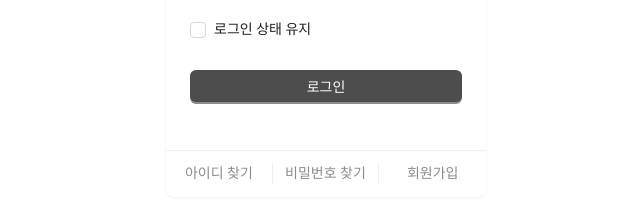
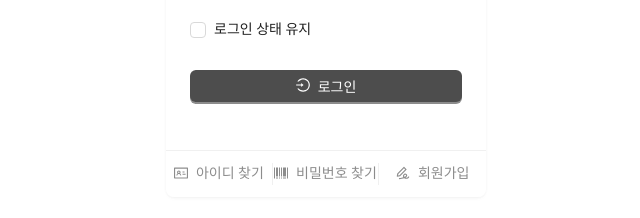
Before and after one commit to coldrain-f/antd-dashboard, a React (Create React App) app in the folder Client/: page / in a window 1280 px wide. Shown: the part 466-684 px from the top of the page, without its empty margins (314-954 px from the left). Built offline with nearby package versions, Linux system fonts and the light colour scheme.

Commit message:
로그인, 회원가입 링크별 아이콘 추가

```diff
--- a/Client/src/App.tsx
+++ b/Client/src/App.tsx
@@ -30,8 +30,9 @@ const App: React.FC = () => {
       locale={locale}
       theme={{
         token: {
-          // colorPrimary: "#00B96B",
-          colorPrimary: "#334155",
+          colorPrimary: "#00B96B",
+          //colorPrimary: "#00B96B",
+          //colorPrimary: antdState.isDarkMode ? "#1677FF" : "#334155",
           fontFamily: "Noto Sans KR",
           fontSize: 14, // default
         },
--- a/Client/src/CloudNavbar.tsx
+++ b/Client/src/CloudNavbar.tsx
@@ -117,7 +117,7 @@ const CloudNavbar: React.FC = () => {
         <Link to="/dashboard">
           <SVGComponent
             width={"125px"}
-            height={"64px"}
+            height={antdState.isCompactMode ? "56px" : "64px"}
             viewBox="0 0 4096 1554.887939983557"
           />
         </Link>
--- a/Client/src/CloudSideNavbar.tsx
+++ b/Client/src/CloudSideNavbar.tsx
@@ -1,5 +1,5 @@
 import React from "react";
-import { ConfigProvider, Menu, MenuProps } from "antd";
+import { ConfigProvider, Menu, MenuProps, theme } from "antd";
 import { UserOutlined } from "@ant-design/icons";
 
 import { antdRecoilState } from "./recoil/antdRecoilState";
@@ -22,13 +22,12 @@ const CloudSideNavbar: React.FC = () => {
     },
   ];
 
-  // 다크모드인 경우 색상 설정 필요
   return (
     <ConfigProvider
       theme={{
         token: {
-          colorPrimary: antdState.isDarkMode ? "#1677FF" : "",
-          colorPrimaryBg: antdState.isDarkMode ? "" : "#f3f4f6",
+          //colorPrimary: antdState.isDarkMode ? "#1677FF" : "",
+          //colorPrimaryBg: antdState.isDarkMode ? "" : "#f3f4f6",
         },
       }}
     >
--- a/Client/src/pages/CloudHome.tsx
+++ b/Client/src/pages/CloudHome.tsx
@@ -295,7 +295,7 @@ const data = [
 ];
 
 const MyResponsiveLine = () => (
-  <div style={{ width: "100%", height: "387px" }}>
+  <div style={{ width: "100%", height: "500px" }}>
     <ResponsiveLine
       data={data}
       margin={{ top: 50, right: 110, bottom: 50, left: 60 }}
@@ -420,7 +420,8 @@ const CloudHome: React.FC = () => {
       <Row gutter={16}>
         <Col span={10}>
           <Card
-            bordered={false}
+            style={{ height: "615px" }}
+            bordered={true}
             title={"타임라인"}
             extra={
               <Segmented<string>
@@ -479,6 +480,7 @@ const CloudHome: React.FC = () => {
         </Col>
         <Col span={14}>
           <Card
+            style={{ height: "615px" }}
             bordered={false}
             title="라인 차트"
             extra={<Button type="text" icon={<SettingOutlined />} />}
--- a/Client/src/pages/CloudLogin.tsx
+++ b/Client/src/pages/CloudLogin.tsx
@@ -1,5 +1,12 @@
 import React from "react";
-import { LockOutlined, UserOutlined } from "@ant-design/icons";
+import {
+  BarcodeOutlined,
+  IdcardOutlined,
+  LockOutlined,
+  LoginOutlined,
+  SignatureOutlined,
+  UserOutlined,
+} from "@ant-design/icons";
 import type { FormProps } from "antd";
 import {
   Row,
@@ -13,6 +20,7 @@ import {
   theme,
   ConfigProvider,
   message,
+  Space,
 } from "antd";
 import { Link, useNavigate } from "react-router-dom";
 
@@ -86,9 +94,24 @@ const CloudLogin: React.FC = () => {
                   </Link>
                 }
                 actions={[
-                  <Link to="/">아이디 찾기</Link>,
-                  <Link to="/">비밀번호 찾기</Link>,
-                  <Link to="/join">회원가입</Link>,
+                  <Link to="/">
+                    <Space>
+                      <IdcardOutlined />
+                      아이디 찾기
+                    </Space>
+                  </Link>,
+                  <Link to="/">
+                    <Space>
+                      <BarcodeOutlined />
+                      비밀번호 찾기
+                    </Space>
+                  </Link>,
+                  <Link to="/join">
+                    <Space>
+                      <SignatureOutlined />
+                      회원가입
+                    </Space>
+                  </Link>,
                 ]}
               >
                 <Form
@@ -138,7 +161,12 @@ const CloudLogin: React.FC = () => {
                     <Checkbox>로그인 상태 유지</Checkbox>
                   </Form.Item>
                   <Form.Item>
-                    <Button type="primary" htmlType="submit" block>
+                    <Button
+                      type="primary"
+                      htmlType="submit"
+                      block
+                      icon={<LoginOutlined />}
+                    >
                       로그인
                     </Button>
                   </Form.Item>
--- a/Client/src/pages/CloudSignUp.tsx
+++ b/Client/src/pages/CloudSignUp.tsx
@@ -3,6 +3,8 @@ import {
   LockOutlined,
   UserOutlined,
   FieldNumberOutlined,
+  RollbackOutlined,
+  LoginOutlined,
 } from "@ant-design/icons";
 import {
   Button,
@@ -64,7 +66,14 @@ const CloudSignUp: React.FC = () => {
                     />
                   </Link>
                 }
-                actions={[<Link to="/">돌아가기</Link>]}
+                actions={[
+                  <Link to="/">
+                    <Space>
+                      <RollbackOutlined />
+                      돌아가기
+                    </Space>
+                  </Link>,
+                ]}
               >
                 <Form name="sign-up" layout="vertical" autoComplete="off">
                   <Form.Item<FieldType>
@@ -146,7 +155,12 @@ const CloudSignUp: React.FC = () => {
                   </Form.Item>
 
                   <Form.Item>
-                    <Button type="primary" htmlType="submit" block>
+                    <Button
+                      type="primary"
+                      htmlType="submit"
+                      block
+                      icon={<LoginOutlined />}
+                    >
                       회원가입
                     </Button>
                   </Form.Item>
```
